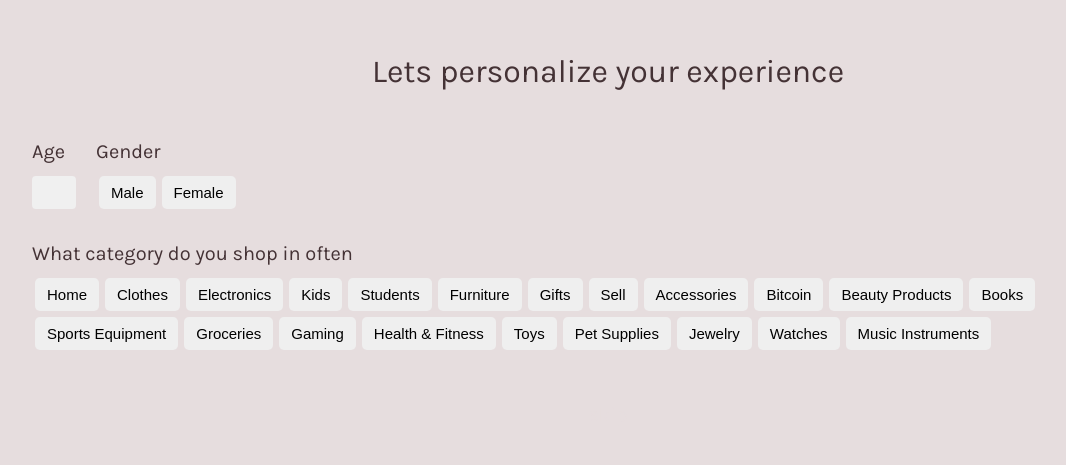
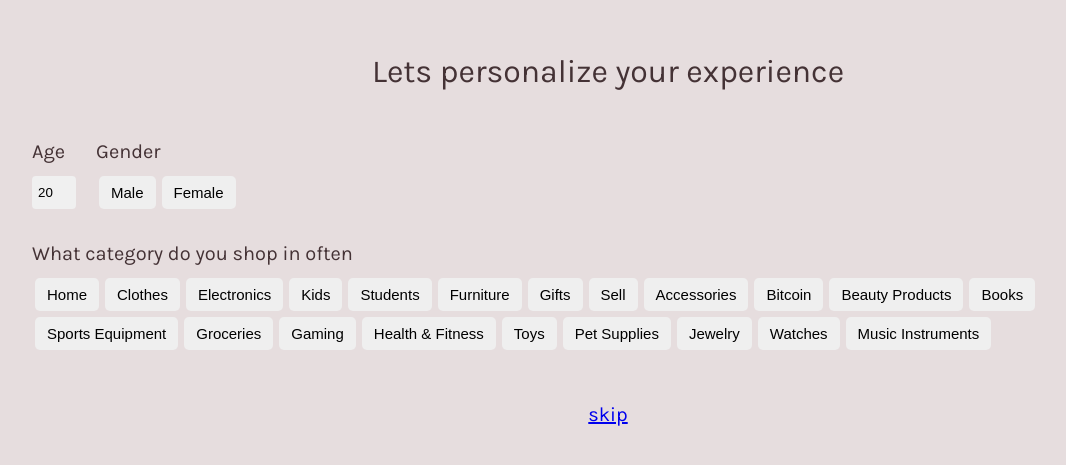
Before and after one commit to RaviPatel94/UrStore, a React (Vite) app: page /Questions in a window 1280 px wide. Shown: the part 161-626 px from the top of the page, without its empty margins (32-1098 px from the left). Built offline with nearby package versions, Linux system fonts and the light colour scheme; a web font is replaced by a local one.

Commit message:
Update Questions.jsx

```diff
--- a/src/components/Questions.jsx
+++ b/src/components/Questions.jsx
@@ -1,7 +1,10 @@
-import React from 'react'
+import React, { useState } from 'react'
 import { Link } from 'react-router-dom'
 
 function Questions() {
+  const [age,setAge]=useState(20)
+  const [gender, setGender]=useState()
+  console.log(gender)
   return (
     <div className='questions'>
         <h1>Lets personalize your experience</h1>
@@ -9,13 +12,17 @@ function Questions() {
           <div className='questone'>
             <div className='agequest'>
                 <p>Age</p>
-                <input type="number" className="categoryprefer"/>
+                <input type="number" className="categoryprefer" min={0}
+                max={100}
+                value={age}
+                onChange={(e)=>{setAge(e.target.value)}}
+                />
             </div>
             <div className='genderquest'>
                 <p>Gender</p>
                 <div>
-                <button className="categorypref">Male</button>
-                <button className="categorypref">Female</button>
+                <button className="categorypref" id='male' onClick={(e)=>{setGender("Male")}}>Male</button>
+                <button className="categorypref" id='female' onClick={(e)=>{setGender("Female")}}>Female</button>
                 </div>
             </div>
             </div>
@@ -47,7 +54,7 @@ function Questions() {
             </div>
             <div></div>
         </div>
-        <Link to='/' className='navlink' > <p className='skip'> skip </p> </Link>
+        <p> <Link to='/' className='skip'> skip</Link>  </p>
     </div>
   )
 }
```
